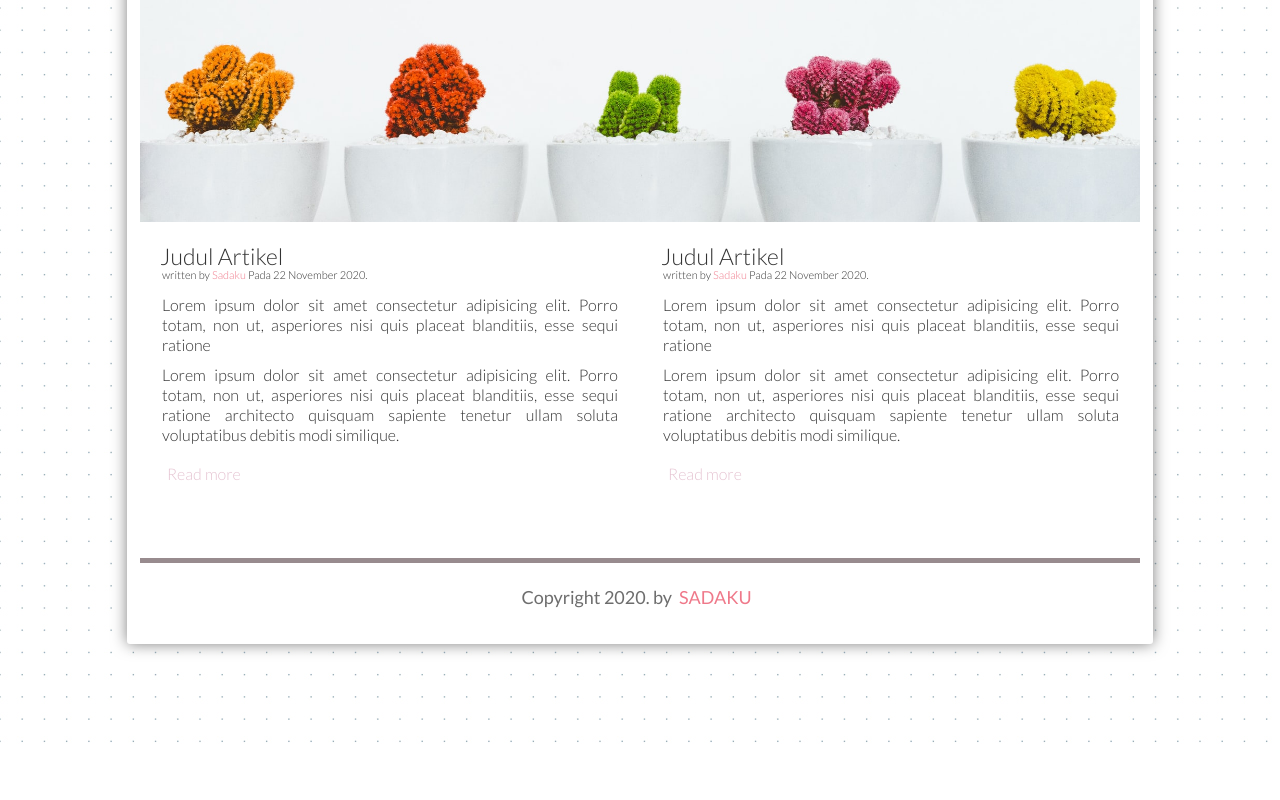
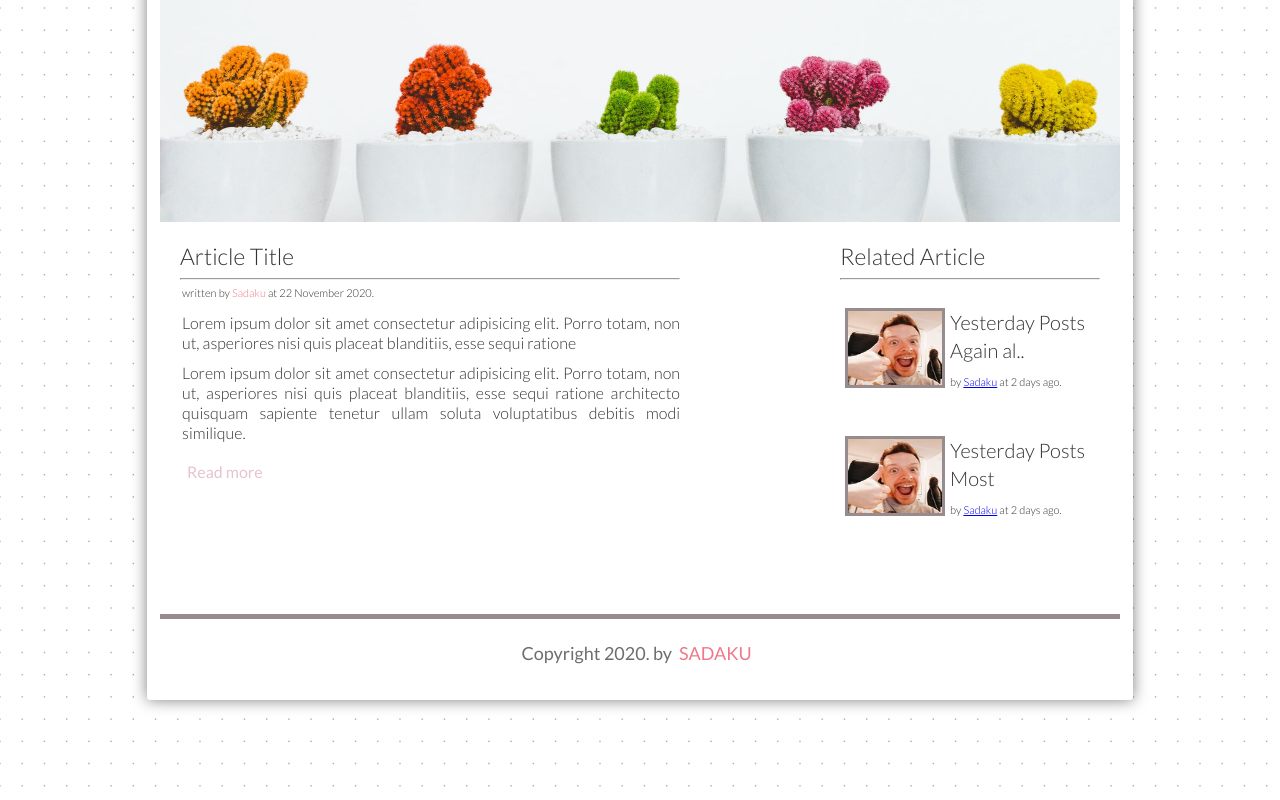
Before and after one commit to sadakun/single-page, a plain HTML site: page index.html in a window 1280 px wide. Shown: the part 592-1392 px from the top of the page. Before the commit the page ends 1336 px from the top, so only its background shows below. Drawn offline with Linux system fonts and the light colour scheme.

Commit message:
add float and sidebar

```diff
--- a/css/style.css
+++ b/css/style.css
@@ -47,14 +47,42 @@ table {
 	border-spacing: 0;
 }
 
-/* ... */
+/* ##################### CLEARFIX ###################### */
+/**
+ * For modern browsers
+ * 1. The space content is one way to avoid an Opera bug when the
+ *    contenteditable attribute is included anywhere else in the document.
+ *    Otherwise it causes space to appear at the top and bottom of elements
+ *    that are clearfixed.
+ * 2. The use of `table` rather than `block` is only necessary if using
+ *    `:before` to contain the top-margins of child elements.
+ */
+ .cf:before,
+ .cf:after {
+     content: " "; /* 1 */
+     display: table; /* 2 */
+ }
+
+ .cf:after {
+     clear: both;
+ }
+
+ /**
+  * For IE 6/7 only
+  * Include this rule to trigger hasLayout and contain floats.
+  */
+ .cf {
+     *zoom: 1;
+ }
+
+/* ###################### MAIN ################### */
 body {
     font: 16px/28px "Lato", sans-serif;
     color: #333;
     background-image: url(../img/backgrounds/dot-grid.png);
 }
 .container {
-    width: 1000px;
+    width: 960px;
     margin: 100px auto;
     border: 13px solid #fff;
     border-radius: 3px;
@@ -95,8 +123,9 @@ body {
     height: 580px;
     background-size: cover;
     background-image: url(../img/backgrounds/hero.jpg);
-    background-position: 0 -80px;
+    background-position: 0 -60px;
     border-top: 5px solid #988B8E;
+    position: relative;
 }
 
 .hero-caption {
@@ -124,18 +153,24 @@ body {
     background-color: #e5c3d100;
 }
 
-.content {
-    padding: 20px;
-    font-weight: 300;
-    width: 458px;
-    display: inline-block;
+.content hr {
+    color: #988b8ea1;
 }
 
-.content h3 {
+/* main articles */
+.main {
+    padding: 20px;
+    width: 500px;
+    float: left;
+}
+
+.main h3 {
+    font-weight: 300;
     font-size: 23px;
 }
 
-.content p {
+.main p {
+    font-weight: 300;
     margin-top: -5px;
     margin-left: 2px;
     margin-bottom: 15px;
@@ -143,16 +178,16 @@ body {
     text-align: justify;
 }
 
-.content .author {
+.main .author {
     font-size: 11px;
 }
 
-.content .author a {
+.main .author a {
     text-decoration: none;
     color: #EF798A;
 }
 
-.content .author a:hover {
+.main .author a:hover {
     color: #E5C3D1;
 }
 
@@ -167,6 +202,50 @@ body {
     border-bottom: 1px solid #EF798A;
 }
 
+/* sidebar */
+.sidebar {
+    width: 300px;
+    float: right;
+}
+
+.sidebar h3 {
+    font-size: 23px;
+}
+
+.related {
+    padding: 20px;
+    font-weight: 300;
+}
+
+.related .articles {
+    padding: 20px 5px;
+}
+
+.related .articles p{
+    font-size: 11px;
+}
+
+.related .articles .frame {
+    width: 100px;
+    height: 80px;
+    margin-right: 5px;
+    float: left;
+}
+
+.related .articles .frame img {
+    width: 100%;
+    height: 100%;
+
+    box-sizing: border-box;
+    border: 3px solid #988B8E;
+}
+
+.related .articles h3 {
+    font-size: 20px;
+    margin-bottom: 4px;
+}
+
+/* footer */
 .footer {
     margin-top: 50px;
     padding: 20px;
--- a/index.html
+++ b/index.html
@@ -26,9 +26,13 @@
                 <a href="#">find more </a>
             </div>
         </div>
-        <div class="content">
-            <h3>Judul Artikel</h2>
-            <p class="author">written by <a href="#"> Sadaku</a> Pada
+
+        <div class="content cf">
+            <div class="main">
+                <h3>Article Title</h3>
+                <hr>
+
+                <p class="author">written by <a href="#"> Sadaku</a> at
                 22 November 2020.</p>
 
                 <p>Lorem ipsum dolor sit amet consectetur
@@ -44,22 +48,28 @@
                 <a class="cta-read" href="#">Read more</a>
             </div>
 
-        <div class="content">
-            <h3>Judul Artikel</h2>
-            <p class="author">written by <a href="#"> Sadaku</a> Pada
-            22 November 2020.</p>
-
-            <p>Lorem ipsum dolor sit amet consectetur
-                adipisicing elit. Porro totam, non ut,
-                asperiores nisi quis placeat blanditiis,
-                esse sequi ratione</p>
-            <p>Lorem ipsum dolor sit amet consectetur
-                adipisicing elit. Porro totam, non ut,
-                asperiores nisi quis placeat blanditiis,
-                esse sequi ratione architecto quisquam
-                sapiente tenetur ullam soluta voluptatibus
-                debitis modi similique.</p>
-            <a class="cta-read" href="#">Read more</a>
+            <div class="sidebar">
+                <div class="related">
+                    <h3>Related Article</h3>
+                    <hr>
+                    <div class="articles">
+                        <div class="frame">
+                            <img src="img/avatars/user-1.jpg" alt="avatar">
+                        </div>
+                        <h3>Yesterday Posts Again al..</h3>
+                        <p class="author">by <a href="#"> Sadaku</a> at
+                        2 days ago.</p>
+                    </div>
+                    <div class="articles">
+                        <div class="frame">
+                            <img src="img/avatars/user-1.jpg" alt="avatar">
+                        </div>
+                        <h3>Yesterday Posts Most</h3>
+                        <p class="author">by <a href="#"> Sadaku</a> at
+                        2 days ago.</p>
+                    </div>
+                </div>
+            </div>
         </div>
 
         <div class="footer">
```
Lines whose indentation alone changed are shown as unchanged.
